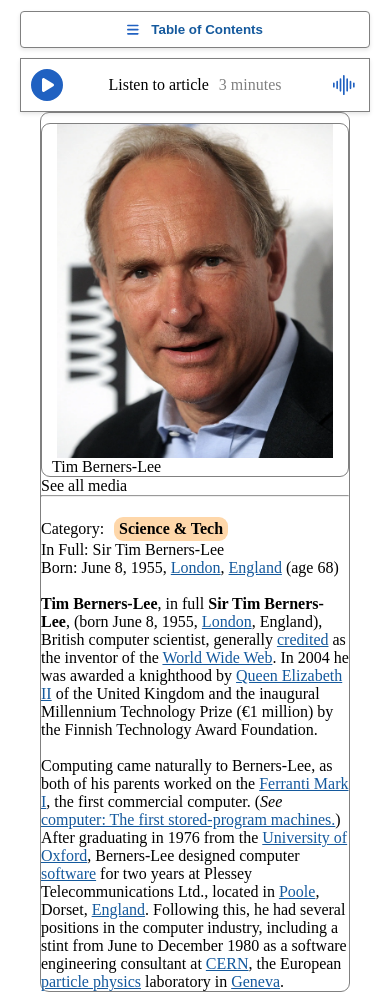
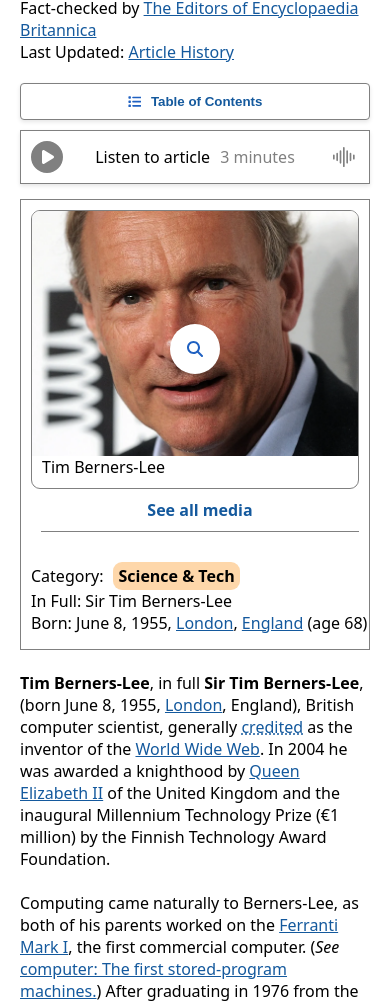
Before and after one commit to Eneuem/TimBernerLee, a website built with Vite: page index.html in a window 390 px wide. Shown: the part 330-1336 px from the top of the page. Built offline with nearby package versions, Linux system fonts and the light colour scheme.

Commit message:
mobile ok

```diff
--- a/css/style.css
+++ b/css/style.css
@@ -3,6 +3,12 @@
   margin: 0;
   padding: 0;
   box-sizing: border-box;
+}
+:root{
+  --font-family-sans: system-ui, Helvetica, Arial, Sans-serif;
+  --font-family-serif: Georgia, Serif;
+
+  font-family: var(--font-family-sans);
 }
 
 /* Style de base pour la barre de navigation */
@@ -91,10 +97,25 @@ h4
   justify-content: space-between;
   align-items: baseline;
 }
-article
+.div
 {
   margin-left: 20px;
   margin-right: 20px;
+}
+.media
+{
+  text-align: center;
+  margin-bottom: 5px;
+}
+.media a
+{
+  text-decoration: none;
+  font-weight: bold;
+}
+.line
+{
+  border-bottom: 1px solid grey;
+  margin: 10px;
 }
 .share-section
 {
@@ -145,33 +166,64 @@ article
 {
   margin-top: 10px;
   overflow: hidden;
+  position: relative;
 }
 .portrait img
 {
-  max-width: 90%;
+  max-width: 100%;
   margin: auto;
-  height: auto;
+  height: 50%;
   display: block;
+  object-fit: cover;
 }
 figure
 {
   border: 1px solid gray;
   border-radius: 9px;
-  margin: auto;
-  width: fit-content;
-}
+  margin: 10px 10px;
+  }
 .portrait figcaption
 {
   margin-left: 10px ;
+  margin-bottom: 10px;
 }
 .main-article
 {
+  margin-top: 15px;
+  padding-bottom: 15px;
   border: 1px solid gray;
-  border-radius: 9px;
-  padding: 5 px;
 }
-
-
+.svg
+{
+  margin-right: 10px;
+}
+.infos
+{
+  padding-left: 10px;
+}
+.credited
+{
+  text-decoration-style: dotted;
+}
+.circle-overlay {
+  position: absolute;
+  top: 50%;
+  left: 50%;
+  transform: translate(-50%, -50%);
+  width: 50px; /* Taille du cercle blanc */
+  height: 50px;
+  background-color: white;
+  border-radius: 50%;
+  text-align: center;
+  align-items: center;
+  justify-content: center;
+  display: flex;
+}
+.magnifier
+{
+  display: flex;
+  justify-content: center;
+}
 
 
 @media (min-width: 768px)
--- a/index.html
+++ b/index.html
@@ -10,14 +10,14 @@
     <header>
       <nav>
       <section class="left-menu">
-        <svg xmlns="http://www.w3.org/2000/svg" height="1em" viewBox="0 0 448 512"><!--! Font Awesome Free 6.4.2 by @fontawesome - https://fontawesome.com License - https://fontawesome.com/license (Commercial License) Copyright 2023 Fonticons, Inc. --><style>svg{fill:#ffffff}</style><path d="M0 96C0 78.3 14.3 64 32 64H416c17.7 0 32 14.3 32 32s-14.3 32-32 32H32C14.3 128 0 113.7 0 96zM0 256c0-17.7 14.3-32 32-32H416c17.7 0 32 14.3 32 32s-14.3 32-32 32H32c-17.7 0-32-14.3-32-32zM448 416c0 17.7-14.3 32-32 32H32c-17.7 0-32-14.3-32-32s14.3-32 32-32H416c17.7 0 32 14.3 32 32z"/></svg>
-        <svg xmlns="http://www.w3.org/2000/svg" height="1em" viewBox="0 0 512 512"><!--! Font Awesome Free 6.4.2 by @fontawesome - https://fontawesome.com License - https://fontawesome.com/license (Commercial License) Copyright 2023 Fonticons, Inc. --><style>svg{fill:#ffffff}</style><path d="M416 208c0 45.9-14.9 88.3-40 122.7L502.6 457.4c12.5 12.5 12.5 32.8 0 45.3s-32.8 12.5-45.3 0L330.7 376c-34.4 25.2-76.8 40-122.7 40C93.1 416 0 322.9 0 208S93.1 0 208 0S416 93.1 416 208zM208 352a144 144 0 1 0 0-288 144 144 0 1 0 0 288z"/></svg>
+        <svg xmlns="http://www.w3.org/2000/svg" height="1em" viewBox="0 0 448 512"><!--! Font Awesome Free 6.4.2 by @fontawesome - https://fontawesome.com License - https://fontawesome.com/license (Commercial License) Copyright 2023 Fonticons, Inc. --><path fill="#ffffff" d="M0 96C0 78.3 14.3 64 32 64H416c17.7 0 32 14.3 32 32s-14.3 32-32 32H32C14.3 128 0 113.7 0 96zM0 256c0-17.7 14.3-32 32-32H416c17.7 0 32 14.3 32 32s-14.3 32-32 32H32c-17.7 0-32-14.3-32-32zM448 416c0 17.7-14.3 32-32 32H32c-17.7 0-32-14.3-32-32s14.3-32 32-32H416c17.7 0 32 14.3 32 32z"/></svg>
+        <svg xmlns="http://www.w3.org/2000/svg" height="1em" viewBox="0 0 512 512"><!--! Font Awesome Free 6.4.2 by @fontawesome - https://fontawesome.com License - https://fontawesome.com/license (Commercial License) Copyright 2023 Fonticons, Inc. --><path fill="#ffffff" d="M416 208c0 45.9-14.9 88.3-40 122.7L502.6 457.4c12.5 12.5 12.5 32.8 0 45.3s-32.8 12.5-45.3 0L330.7 376c-34.4 25.2-76.8 40-122.7 40C93.1 416 0 322.9 0 208S93.1 0 208 0S416 93.1 416 208zM208 352a144 144 0 1 0 0-288 144 144 0 1 0 0 288z"/></svg>
       </section>
       <section class="logo">
         <img src="img/MendelNewThistleLogo.webp" alt="Logo">
         <ul class="menu">
-          <li><a class="browse-button" href="#"><svg xmlns="http://www.w3.org/2000/svg" height="1em" viewBox="0 0 448 512"><!--! Font Awesome Free 6.4.2 by @fontawesome - https://fontawesome.com License - https://fontawesome.com/license (Commercial License) Copyright 2023 Fonticons, Inc. --><style>svg{fill:#ffffff}</style><path d="M0 96C0 78.3 14.3 64 32 64H416c17.7 0 32 14.3 32 32s-14.3 32-32 32H32C14.3 128 0 113.7 0 96zM0 256c0-17.7 14.3-32 32-32H416c17.7 0 32 14.3 32 32s-14.3 32-32 32H32c-17.7 0-32-14.3-32-32zM448 416c0 17.7-14.3 32-32 32H32c-17.7 0-32-14.3-32-32s14.3-32 32-32H416c17.7 0 32 14.3 32 32z"/></svg>Browse</a></li>
-          <li><a class="search-button" href="#"><svg xmlns="http://www.w3.org/2000/svg" height="1em" viewBox="0 0 512 512"><!--! Font Awesome Free 6.4.2 by @fontawesome - https://fontawesome.com License - https://fontawesome.com/license (Commercial License) Copyright 2023 Fonticons, Inc. --><style>svg{fill:#ffffff}</style><path d="M416 208c0 45.9-14.9 88.3-40 122.7L502.6 457.4c12.5 12.5 12.5 32.8 0 45.3s-32.8 12.5-45.3 0L330.7 376c-34.4 25.2-76.8 40-122.7 40C93.1 416 0 322.9 0 208S93.1 0 208 0S416 93.1 416 208zM208 352a144 144 0 1 0 0-288 144 144 0 1 0 0 288z"/></svg>Search</a></li>
+          <li><a class="browse-button" href="#"><svg xmlns="http://www.w3.org/2000/svg" height="1em" viewBox="0 0 448 512"><!--! Font Awesome Free 6.4.2 by @fontawesome - https://fontawesome.com License - https://fontawesome.com/license (Commercial License) Copyright 2023 Fonticons, Inc. --><path fill="#ffffff" d="M0 96C0 78.3 14.3 64 32 64H416c17.7 0 32 14.3 32 32s-14.3 32-32 32H32C14.3 128 0 113.7 0 96zM0 256c0-17.7 14.3-32 32-32H416c17.7 0 32 14.3 32 32s-14.3 32-32 32H32c-17.7 0-32-14.3-32-32zM448 416c0 17.7-14.3 32-32 32H32c-17.7 0-32-14.3-32-32s14.3-32 32-32H416c17.7 0 32 14.3 32 32z"/></svg>Browse</a></li>
+          <li><a class="search-button" href="#"><svg xmlns="http://www.w3.org/2000/svg" height="1em" viewBox="0 0 512 512"><!--! Font Awesome Free 6.4.2 by @fontawesome - https://fontawesome.com License - https://fontawesome.com/license (Commercial License) Copyright 2023 Fonticons, Inc. --><path fill="#ffffff" d="M416 208c0 45.9-14.9 88.3-40 122.7L502.6 457.4c12.5 12.5 12.5 32.8 0 45.3s-32.8 12.5-45.3 0L330.7 376c-34.4 25.2-76.8 40-122.7 40C93.1 416 0 322.9 0 208S93.1 0 208 0S416 93.1 416 208zM208 352a144 144 0 1 0 0-288 144 144 0 1 0 0 288z"/></svg>Search</a></li>
           <li><a href="#">Dictionary</a></li>
           <li><a href="#">Quizzes</a></li>
           <li><a href="#">Money</a></li>
@@ -25,14 +25,14 @@
       </section>z
       <section class="right-menu">
           <section>
-            <svg xmlns="http://www.w3.org/2000/svg" height="1em" viewBox="0 0 512 512"><!--! Font Awesome Free 6.4.2 by @fontawesome - https://fontawesome.com License - https://fontawesome.com/license (Commercial License) Copyright 2023 Fonticons, Inc. --><style>svg{fill:#ffffff}</style><path d="M399 384.2C376.9 345.8 335.4 320 288 320H224c-47.4 0-88.9 25.8-111 64.2c35.2 39.2 86.2 63.8 143 63.8s107.8-24.7 143-63.8zM0 256a256 256 0 1 1 512 0A256 256 0 1 1 0 256zm256 16a72 72 0 1 0 0-144 72 72 0 1 0 0 144z"/></svg>
-            <svg xmlns="http://www.w3.org/2000/svg" height="1em" viewBox="0 0 512 512"><!--! Font Awesome Free 6.4.2 by @fontawesome - https://fontawesome.com License - https://fontawesome.com/license (Commercial License) Copyright 2023 Fonticons, Inc. --><style>svg{fill:#ffffff}</style><path d="M233.4 406.6c12.5 12.5 32.8 12.5 45.3 0l192-192c12.5-12.5 12.5-32.8 0-45.3s-32.8-12.5-45.3 0L256 338.7 86.6 169.4c-12.5-12.5-32.8-12.5-45.3 0s-12.5 32.8 0 45.3l192 192z"/></svg>
+            <svg xmlns="http://www.w3.org/2000/svg" height="1em" viewBox="0 0 512 512"><!--! Font Awesome Free 6.4.2 by @fontawesome - https://fontawesome.com License - https://fontawesome.com/license (Commercial License) Copyright 2023 Fonticons, Inc. --><path fill="#ffffff" d="M399 384.2C376.9 345.8 335.4 320 288 320H224c-47.4 0-88.9 25.8-111 64.2c35.2 39.2 86.2 63.8 143 63.8s107.8-24.7 143-63.8zM0 256a256 256 0 1 1 512 0A256 256 0 1 1 0 256zm256 16a72 72 0 1 0 0-144 72 72 0 1 0 0 144z"/></svg>
+            <svg xmlns="http://www.w3.org/2000/svg" height="1em" viewBox="0 0 512 512"><!--! Font Awesome Free 6.4.2 by @fontawesome - https://fontawesome.com License - https://fontawesome.com/license (Commercial License) Copyright 2023 Fonticons, Inc. --><path fill="#ffffff" d="M233.4 406.6c12.5 12.5 32.8 12.5 45.3 0l192-192c12.5-12.5 12.5-32.8 0-45.3s-32.8-12.5-45.3 0L256 338.7 86.6 169.4c-12.5-12.5-32.8-12.5-45.3 0s-12.5 32.8 0 45.3l192 192z"/></svg>
             <button class="subscribe-button">Subscribe</button>
           </section>
       </section>
       <section class="buttons">
         <button class="subscribe-button">Subscribe</button>
-        <a class="login-button" href="#">Login <svg xmlns="http://www.w3.org/2000/svg" height="1em" viewBox="0 0 512 512"><!--! Font Awesome Free 6.4.2 by @fontawesome - https://fontawesome.com License - https://fontawesome.com/license (Commercial License) Copyright 2023 Fonticons, Inc. --><style>svg{fill:#ffffff}</style><path d="M233.4 406.6c12.5 12.5 32.8 12.5 45.3 0l192-192c12.5-12.5 12.5-32.8 0-45.3s-32.8-12.5-45.3 0L256 338.7 86.6 169.4c-12.5-12.5-32.8-12.5-45.3 0s-12.5 32.8 0 45.3l192 192z"/></svg></a>
+        <a class="login-button" href="#">Login <svg xmlns="http://www.w3.org/2000/svg" height="1em" viewBox="0 0 512 512"><!--! Font Awesome Free 6.4.2 by @fontawesome - https://fontawesome.com License - https://fontawesome.com/license (Commercial License) Copyright 2023 Fonticons, Inc. --><path d="M233.4 406.6c12.5 12.5 32.8 12.5 45.3 0l192-192c12.5-12.5 12.5-32.8 0-45.3s-32.8-12.5-45.3 0L256 338.7 86.6 169.4c-12.5-12.5-32.8-12.5-45.3 0s-12.5 32.8 0 45.3l192 192z"/></svg></a>
       </section>
       </nav>
     </header>
@@ -45,7 +45,7 @@
           <li>Mathematics</li>
         </ul>
       <span class="badge">Science & Tech</span>
-      <article>
+      <section class="div">
         <section class="title">
           <h1>Tim Berners Lee</h1>
           <button class="actions-button">
@@ -81,38 +81,37 @@
           </button>
         </section>
         <button class="full-width-button">
-          <svg class="hamburger-icon" xmlns="http://www.w3.org/2000/svg" height="1em" viewBox="0 0 548 512">
-            <!-- Lignes du menu hamburger -->
-            <path d="M0 96C0 78.3 14.3 64 32 64H416c17.7 0 32 14.3 32 32s-14.3 32-32 32H32C14.3 128 0 113.7 0 96zM0 256c0-17.7 14.3-32 32-32H416c17.7 0 32 14.3 32 32s-14.3 32-32 32H32c-17.7 0-32-14.3-32-32zM448 416c0 17.7-14.3 32-32 32H32c-17.7 0-32-14.3-32-32s14.3-32 32-32H416c17.7 0 32 14.3 32 32z"/>
-            <!-- Carrés à la fin de chaque ligne -->
-            <rect x="1000" y="88" width="32" height="32" />
-            <rect x="452" y="248" width="16" height="16" />
-            <rect x="452" y="408" width="16" height="16" />
-        </svg>
+          <svg xmlns="http://www.w3.org/2000/svg" height="1em" viewBox="0 0 512 512" class="svg"><!--! Font Awesome Free 6.4.2 by @fontawesome - https://fontawesome.com License - https://fontawesome.com/license (Commercial License) Copyright 2023 Fonticons, Inc. --><path d="M40 48C26.7 48 16 58.7 16 72v48c0 13.3 10.7 24 24 24H88c13.3 0 24-10.7 24-24V72c0-13.3-10.7-24-24-24H40zM192 64c-17.7 0-32 14.3-32 32s14.3 32 32 32H480c17.7 0 32-14.3 32-32s-14.3-32-32-32H192zm0 160c-17.7 0-32 14.3-32 32s14.3 32 32 32H480c17.7 0 32-14.3 32-32s-14.3-32-32-32H192zm0 160c-17.7 0-32 14.3-32 32s14.3 32 32 32H480c17.7 0 32-14.3 32-32s-14.3-32-32-32H192zM16 232v48c0 13.3 10.7 24 24 24H88c13.3 0 24-10.7 24-24V232c0-13.3-10.7-24-24-24H40c-13.3 0-24 10.7-24 24zM40 368c-13.3 0-24 10.7-24 24v48c0 13.3 10.7 24 24 24H88c13.3 0 24-10.7 24-24V392c0-13.3-10.7-24-24-24H40z"/></svg>
           Table of Contents
       </button>
       <section class="podcast">
-        <svg xmlns="http://www.w3.org/2000/svg" height="2em" viewBox="0 0 512 512"><!--! Font Awesome Free 6.4.2 by @fontawesome - https://fontawesome.com License - https://fontawesome.com/license (Commercial License) Copyright 2023 Fonticons, Inc. --><path d="M0 256a256 256 0 1 1 512 0A256 256 0 1 1 0 256zM188.3 147.1c-7.6 4.2-12.3 12.3-12.3 20.9V344c0 8.7 4.7 16.7 12.3 20.9s16.8 4.1 24.3-.5l144-88c7.1-4.4 11.5-12.1 11.5-20.5s-4.4-16.1-11.5-20.5l-144-88c-7.4-4.5-16.7-4.7-24.3-.5z"/></svg>
+        <svg xmlns="http://www.w3.org/2000/svg" height="2em" viewBox="0 0 512 512"><!--! Font Awesome Free 6.4.2 by @fontawesome - https://fontawesome.com License - https://fontawesome.com/license (Commercial License) Copyright 2023 Fonticons, Inc. --><path fill="#808080" d="M0 256a256 256 0 1 1 512 0A256 256 0 1 1 0 256zM188.3 147.1c-7.6 4.2-12.3 12.3-12.3 20.9V344c0 8.7 4.7 16.7 12.3 20.9s16.8 4.1 24.3-.5l144-88c7.1-4.4 11.5-12.1 11.5-20.5s-4.4-16.1-11.5-20.5l-144-88c-7.4-4.5-16.7-4.7-24.3-.5z"/></svg>
         <p class="text">
           Listen to article
           <span class="time">3 minutes</span>
         </p>
-        <svg viewBox="-1.6 -1.6 19.20 19.20" xmlns="http://www.w3.org/2000/svg" height="2em" fill="#000000" class="bi bi-soundwave" transform="rotate(0)matrix(1, 0, 0, 1, 0, 0)"><g id="SVGRepo_bgCarrier" stroke-width="0"></g><g id="SVGRepo_tracerCarrier" stroke-linecap="round" stroke-linejoin="round"></g><g id="SVGRepo_iconCarrier"> <path fill-rule="evenodd" d="M8.5 2a.5.5 0 0 1 .5.5v11a.5.5 0 0 1-1 0v-11a.5.5 0 0 1 .5-.5zm-2 2a.5.5 0 0 1 .5.5v7a.5.5 0 0 1-1 0v-7a.5.5 0 0 1 .5-.5zm4 0a.5.5 0 0 1 .5.5v7a.5.5 0 0 1-1 0v-7a.5.5 0 0 1 .5-.5zm-6 1.5A.5.5 0 0 1 5 6v4a.5.5 0 0 1-1 0V6a.5.5 0 0 1 .5-.5zm8 0a.5.5 0 0 1 .5.5v4a.5.5 0 0 1-1 0V6a.5.5 0 0 1 .5-.5zm-10 1A.5.5 0 0 1 3 7v2a.5.5 0 0 1-1 0V7a.5.5 0 0 1 .5-.5zm12 0a.5.5 0 0 1 .5.5v2a.5.5 0 0 1-1 0V7a.5.5 0 0 1 .5-.5z"></path> </g></svg>
+        <svg viewBox="-1.6 -1.6 19.20 19.20" xmlns="http://www.w3.org/2000/svg" height="2em" fill="#000000" class="bi bi-soundwave" transform="rotate(0)matrix(1, 0, 0, 1, 0, 0)"><g id="SVGRepo_bgCarrier" stroke-width="0"></g><g id="SVGRepo_tracerCarrier" stroke-linecap="round" stroke-linejoin="round"></g><g id="SVGRepo_iconCarrier"> <path fill="#808080" fill-rule="evenodd" d="M8.5 2a.5.5 0 0 1 .5.5v11a.5.5 0 0 1-1 0v-11a.5.5 0 0 1 .5-.5zm-2 2a.5.5 0 0 1 .5.5v7a.5.5 0 0 1-1 0v-7a.5.5 0 0 1 .5-.5zm4 0a.5.5 0 0 1 .5.5v7a.5.5 0 0 1-1 0v-7a.5.5 0 0 1 .5-.5zm-6 1.5A.5.5 0 0 1 5 6v4a.5.5 0 0 1-1 0V6a.5.5 0 0 1 .5-.5zm8 0a.5.5 0 0 1 .5.5v4a.5.5 0 0 1-1 0V6a.5.5 0 0 1 .5-.5zm-10 1A.5.5 0 0 1 3 7v2a.5.5 0 0 1-1 0V7a.5.5 0 0 1 .5-.5zm12 0a.5.5 0 0 1 .5.5v2a.5.5 0 0 1-1 0V7a.5.5 0 0 1 .5-.5z"></path> </g></svg>
       </section>
       <article class="main-article">
         <figure class="portrait">
-        <img src="img/British-scientist-Tim-Berners-Lee.webp" alt="">
+          <img src="img/British-scientist-Tim-Berners-Lee-Cropped.webp" alt="">
+          <div class="circle-overlay">
+            <svg xmlns="http://www.w3.org/2000/svg" height="1em" viewBox="0 0 512 512"><!--! Font Awesome Free 6.4.2 by @fontawesome - https://fontawesome.com License - https://fontawesome.com/license (Commercial License) Copyright 2023 Fonticons, Inc. --><path d="M416 208c0 45.9-14.9 88.3-40 122.7L502.6 457.4c12.5 12.5 12.5 32.8 0 45.3s-32.8 12.5-45.3 0L330.7 376c-34.4 25.2-76.8 40-122.7 40C93.1 416 0 322.9 0 208S93.1 0 208 0S416 93.1 416 208zM208 352a144 144 0 1 0 0-288 144 144 0 1 0 0 288z"/></svg>
+          </div>
           <figcaption>Tim Berners-Lee</figcaption>
         </figure>
-      <p>See all media</p>
-      <hr>
+        <section class="infos">
+          <p class="media"><a href="">See all media</a></p>
+          <p class="line"></p>
           <p>Category:<span class="badge">Science & Tech</span></p>
           <p>In Full: Sir Tim Berners-Lee</p>
           <p>Born: June 8, 1955, <a href="">London</a>, <a href="">England</a> (age 68)</p>
+        </section>
+      </article>
       <br>
       <p>
         <strong>Tim Berners-Lee</strong>, in full <strong>Sir Tim Berners-Lee</strong>, (born June 8, 1955, <a href="">London</a>, England), British computer scientist,
-        generally <a href="">credited</a> as the inventor of the <a href="">World Wide Web</a>.
+        generally <a class="credited" href="">credited</a> as the inventor of the <a href="">World Wide Web</a>.
         In 2004 he was awarded a knighthood by <a href="">Queen Elizabeth II</a> of the United Kingdom and the inaugural Millennium Technology Prize
         (€1 million) by the Finnish Technology Award Foundation.
       </p>
@@ -124,8 +123,8 @@
         Dorset, <a href="">England</a>. Following this, he had several positions in the computer industry, including a stint from June
         to December 1980 as a software engineering consultant at <a href="">CERN</a>, the European <a href="">particle physics</a> laboratory in <a href="">Geneva</a>.
       </p>
-      </article>
-    </article>
+    </section>
+
 
 
 
```
Also changed, not shown: img/British-scientist-Tim-Berners-Lee-Cropped.webp (added). Lines whose indentation alone changed are shown as unchanged.
